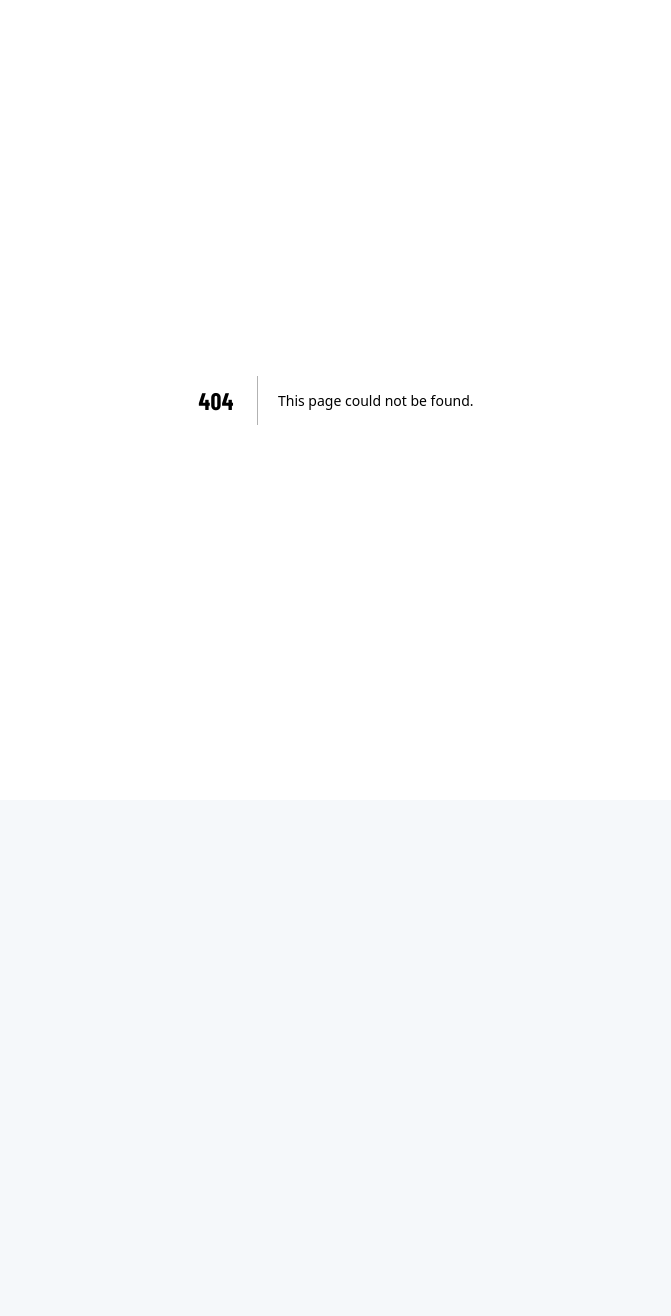
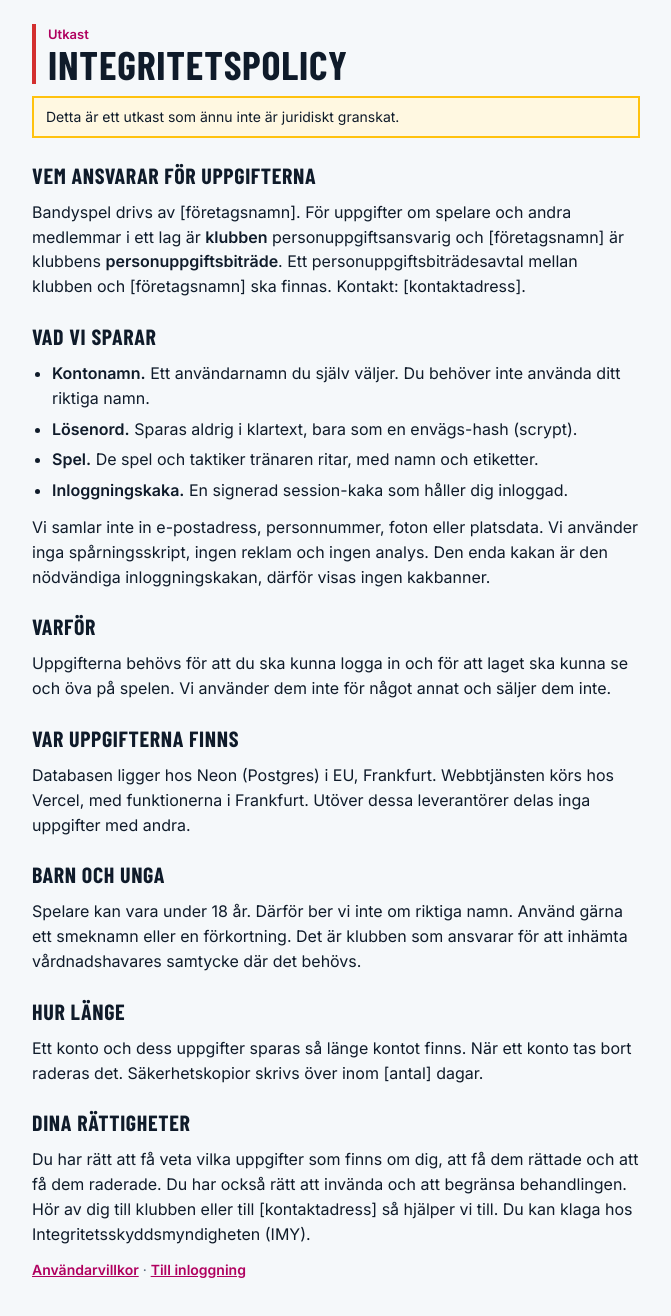
Before and after one commit to albinekstrom/bandy-plays, a Next.js app: page /integritet in a window 1280 px wide. Before the commit this address had no page. Shown: the top 1316 px of the page, without its empty margins (304-975 px from the left). Before the commit the page ends 800 px from the top, so only its background shows below. Built offline with nearby package versions, Linux system fonts and the light colour scheme; a web font is replaced by a local one.

Commit message:
Draft privacy policy and terms pages, public, linked from login and sign-up; DPA template
Refs #10 (drafts, needs owner/legal review)

```diff
--- a/src/app/globals.css
+++ b/src/app/globals.css
@@ -527,3 +527,11 @@ select.field{appearance:auto}
   .editor .top .bar{flex:1 1 100%;justify-content:flex-start;flex-wrap:wrap}
 }
 .notice{padding:6px 10px;border-left:4px solid var(--rosa);background:var(--frost);color:var(--natt)}
+
+/* legal pages (/integritet, /villkor): public, plain reading column */
+.legal{max-width:640px;margin:0 auto;padding:24px 16px 48px;display:flex;flex-direction:column;gap:12px;line-height:1.55}
+.legal h2{margin:12px 0 0;font:800 22px var(--head);text-transform:uppercase;letter-spacing:.03em}
+.legal p,.legal ul{margin:0}
+.legal ul{padding-left:20px;display:flex;flex-direction:column;gap:6px}
+.legal a{color:var(--morkrosa);font-weight:600}
+.legal-draft{padding:8px 12px;border:2px solid var(--gul);background:#FFF8E1;font-size:14px}
--- /dev/null
+++ b/src/app/integritet/page.tsx
@@ -0,0 +1,44 @@
+import type { Metadata } from "next";
+import Link from "next/link";
+
+export const metadata: Metadata = { title: "Integritetspolicy · Bandyspel" };
+
+/* DRAFT: written as a starting point, not legal advice. Must be reviewed (ideally by a lawyer)
+   before anyone outside the owner's own team signs up. Fill in the [bracketed] placeholders. */
+export default function PrivacyPage() {
+  return (
+    <main className="legal">
+      <div className="title"><span className="kicker">Utkast</span><h1>Integritetspolicy</h1></div>
+      <p className="legal-draft" role="note">Detta är ett utkast som ännu inte är juridiskt granskat.</p>
+
+      <h2>Vem ansvarar för uppgifterna</h2>
+      <p>Bandyspel drivs av [företagsnamn]. För uppgifter om spelare och andra medlemmar i ett lag är <b>klubben</b> personuppgiftsansvarig och [företagsnamn] är klubbens <b>personuppgiftsbiträde</b>. Ett personuppgiftsbiträdesavtal mellan klubben och [företagsnamn] ska finnas. Kontakt: [kontaktadress].</p>
+
+      <h2>Vad vi sparar</h2>
+      <ul>
+        <li><b>Kontonamn.</b> Ett användarnamn du själv väljer. Du behöver inte använda ditt riktiga namn.</li>
+        <li><b>Lösenord.</b> Sparas aldrig i klartext, bara som en envägs-hash (scrypt).</li>
+        <li><b>Spel.</b> De spel och taktiker tränaren ritar, med namn och etiketter.</li>
+        <li><b>Inloggningskaka.</b> En signerad session-kaka som håller dig inloggad.</li>
+      </ul>
+      <p>Vi samlar inte in e-postadress, personnummer, foton eller platsdata. Vi använder inga spårningsskript, ingen reklam och ingen analys. Den enda kakan är den nödvändiga inloggningskakan, därför visas ingen kakbanner.</p>
+
+      <h2>Varför</h2>
+      <p>Uppgifterna behövs för att du ska kunna logga in och för att laget ska kunna se och öva på spelen. Vi använder dem inte för något annat och säljer dem inte.</p>
+
+      <h2>Var uppgifterna finns</h2>
+      <p>Databasen ligger hos Neon (Postgres) i EU, Frankfurt. Webbtjänsten körs hos Vercel, med funktionerna i Frankfurt. Utöver dessa leverantörer delas inga uppgifter med andra.</p>
+
+      <h2>Barn och unga</h2>
+      <p>Spelare kan vara under 18 år. Därför ber vi inte om riktiga namn. Använd gärna ett smeknamn eller en förkortning. Det är klubben som ansvarar för att inhämta vårdnadshavares samtycke där det behövs.</p>
+
+      <h2>Hur länge</h2>
+      <p>Ett konto och dess uppgifter sparas så länge kontot finns. När ett konto tas bort raderas det. Säkerhetskopior skrivs över inom [antal] dagar.</p>
+
+      <h2>Dina rättigheter</h2>
+      <p>Du har rätt att få veta vilka uppgifter som finns om dig, att få dem rättade och att få dem raderade. Du har också rätt att invända och att begränsa behandlingen. Hör av dig till klubben eller till [kontaktadress] så hjälper vi till. Du kan klaga hos Integritetsskyddsmyndigheten (IMY).</p>
+
+      <p className="gate-alt"><Link href="/villkor">Användarvillkor</Link> · <Link href="/login">Till inloggning</Link></p>
+    </main>
+  );
+}
--- a/src/app/login/page.tsx
+++ b/src/app/login/page.tsx
@@ -13,6 +13,7 @@ export default function LoginPage() {
       <div className="title"><h1>Bandyspel</h1></div>
       <LoginForm />
       <p className="gate-alt">Ny i laget? <Link href="/registrera">Skapa konto</Link></p>
+      <p className="gate-alt"><Link href="/integritet">Integritetspolicy</Link> · <Link href="/villkor">Användarvillkor</Link></p>
     </main>
   );
 }
--- a/src/app/registrera/page.tsx
+++ b/src/app/registrera/page.tsx
@@ -10,6 +10,7 @@ export default function RegisterPage() {
       <div className="title"><span className="kicker">Skapa konto</span><h1>Bandyspel</h1></div>
       <RegisterForm />
       <p className="gate-alt">Har du redan ett konto? <Link href="/login">Logga in</Link></p>
+      <p className="gate-alt">Genom att skapa ett konto godkänner du <Link href="/villkor">användarvillkoren</Link> och har läst <Link href="/integritet">integritetspolicyn</Link>.</p>
     </main>
   );
 }
--- a/src/proxy.ts
+++ b/src/proxy.ts
@@ -8,5 +8,5 @@ export async function proxy(req: NextRequest) {
 }
 
 export const config = {
-  matcher: ["/((?!login|registrera|dela/|api/version|_next/|favicon.ico|icon|apple-icon|manifest).*)"],
+  matcher: ["/((?!login|registrera|integritet|villkor|dela/|api/version|_next/|favicon.ico|icon|apple-icon|manifest).*)"],
 };
```
Also changed, not shown: src/app/villkor/page.tsx (added, +43 -0 lines), 1 other file (tests, documents, lock files or other folders).
